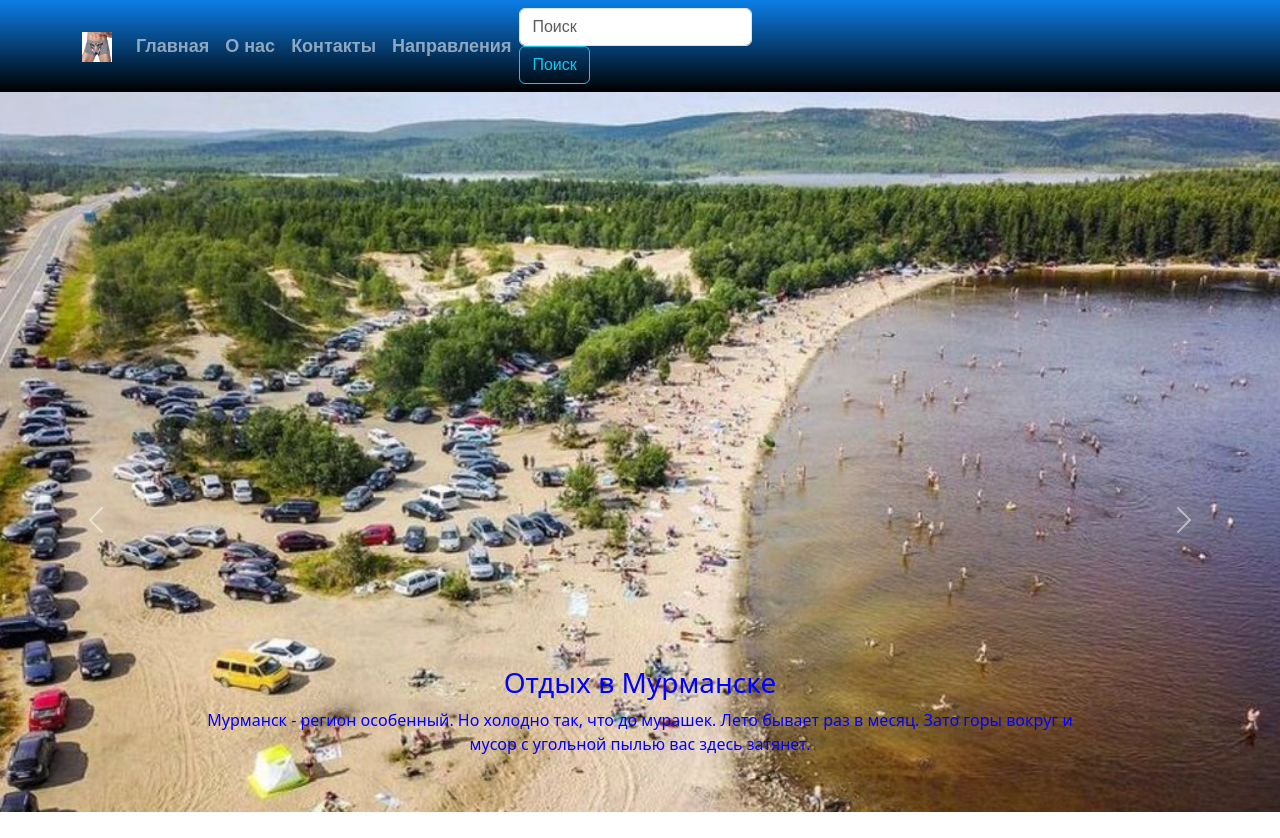
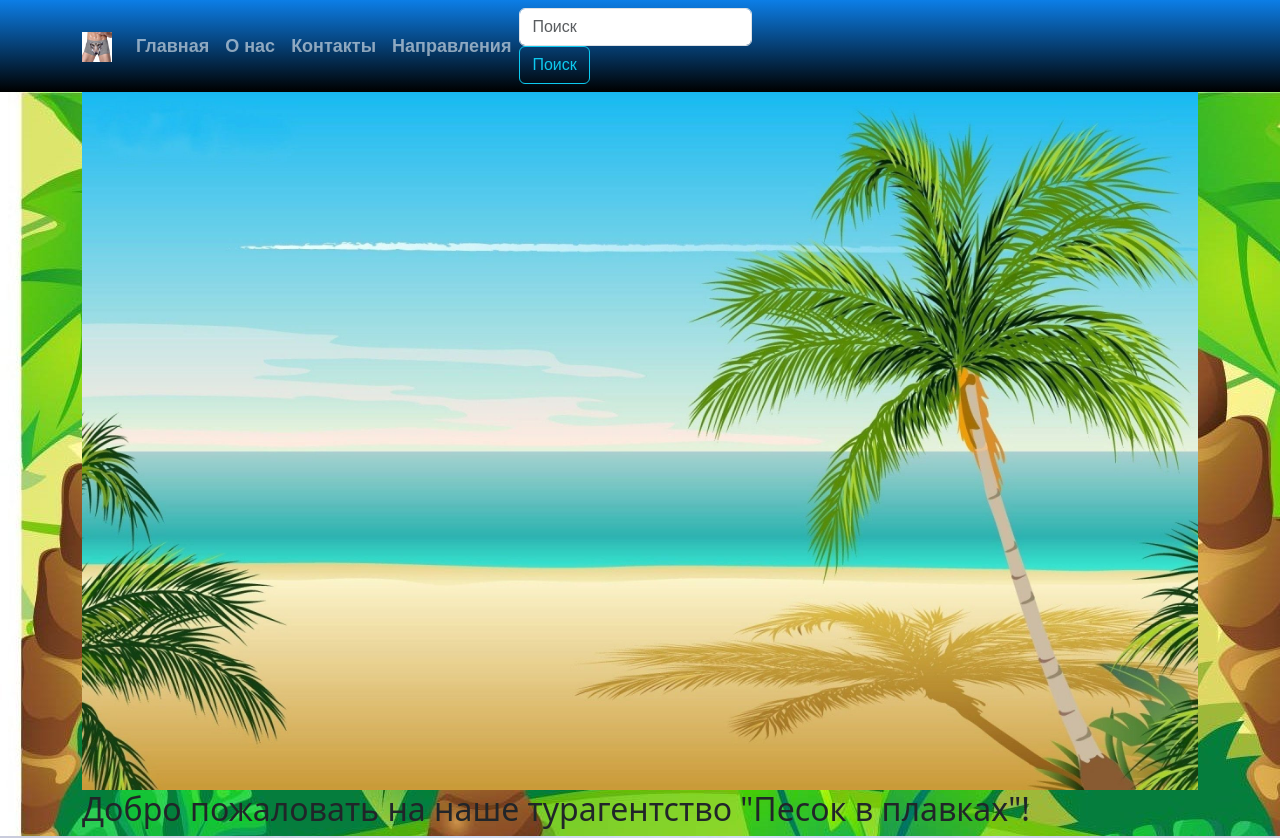
Before and after one commit to schoolShooting30000/my-app, a React (Create React App) app: page / in a window 1280 px wide. Shown: the top 838 px of the page. Built offline with nearby package versions, Linux system fonts and the light colour scheme.

Commit message:
Add files via upload

```diff
--- /dev/null
+++ b/src/Pages/Contacts.css
@@ -0,0 +1,3 @@
+.background {
+    background-image: url("./assets/palms.jpg");
+ }
--- a/src/Pages/Home.js
+++ b/src/Pages/Home.js
@@ -2,11 +2,22 @@ import React, { Component } from "react"
 import CarouselBox from "../Components/CarouselBox"
 import '../Pages/Home.css'
 import { CardGroup, CardImg, Container, Card, CardBody, CardTitle, CardText } from "react-bootstrap"
+import background from "../assets/palms.jpg"
+import backgroundImage from "../assets/palms1.jpg"
+import palms1Img from "../assets/palms1.jpg"
 
 export default class Home extends Component {
     render() {
         return (
-            <div>
+            <div style={{ backgroundImage: `url(${background})` }}>
+                <Container className="containerImage">
+                <img
+                        className="d-block w-100"
+                        src={ palms1Img }
+                        alt="palms1"
+                    />
+                    <h2>Добро пожаловать на наше турагентство "Песок в плавках"!</h2>
+                </Container>
                 <CarouselBox />
                 <Container className="conteiner">
                     <h2 className="text-center m-4">Наши особенности туров</h2>
```
Also changed, not shown: src/Pages/Home.css (line endings or trailing spaces).
